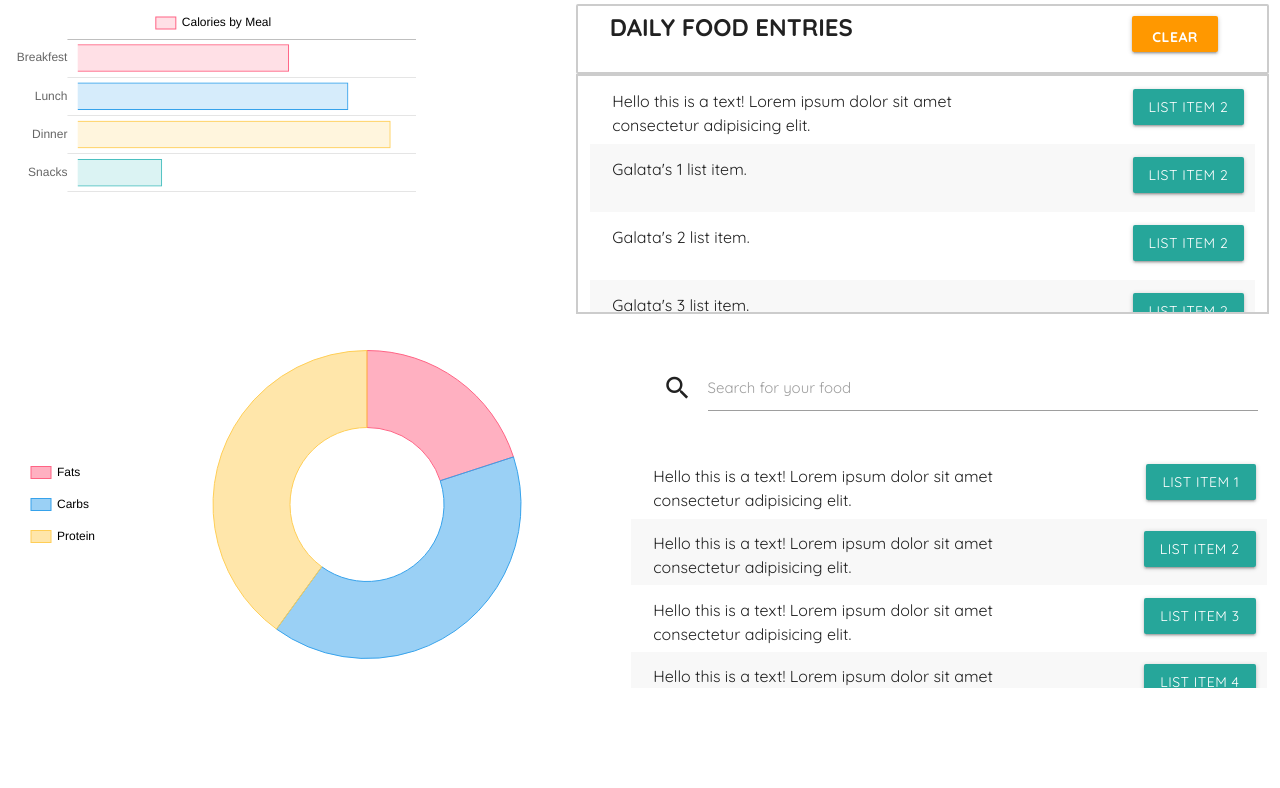
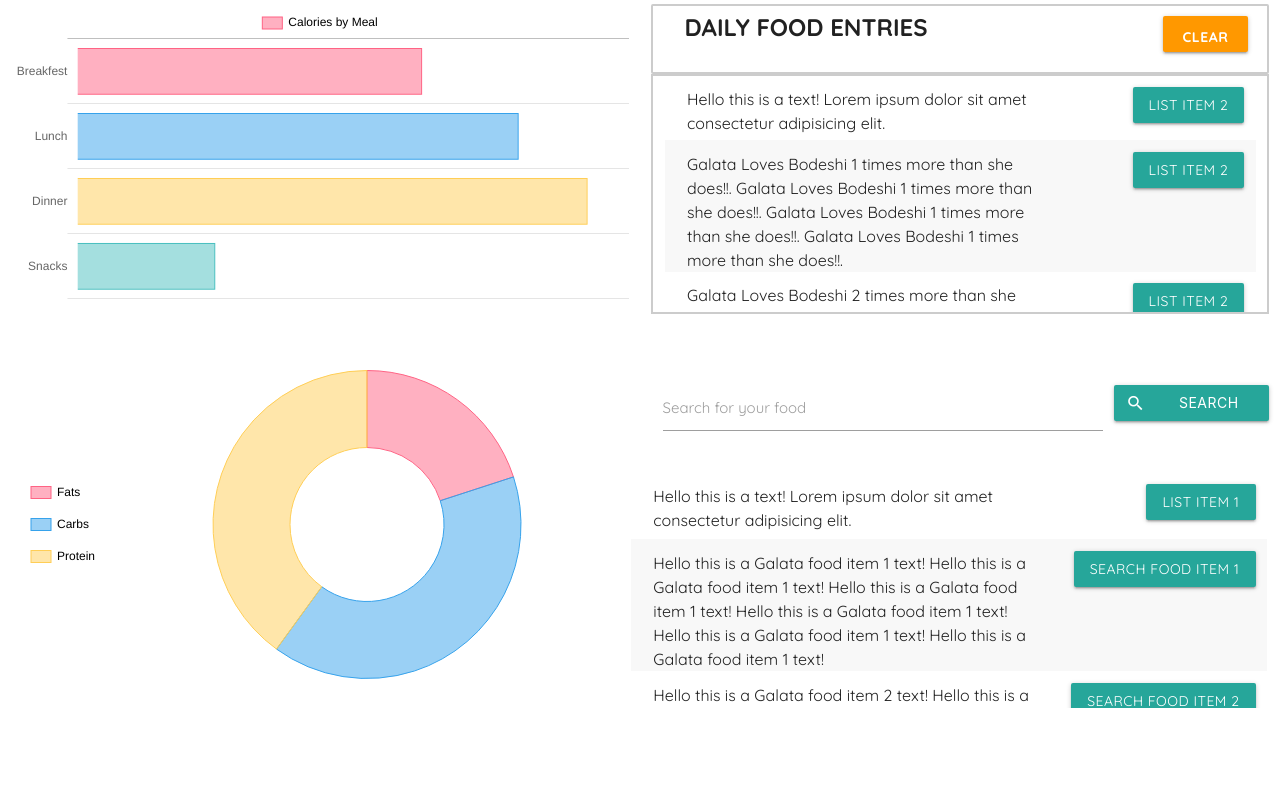
Before and after one commit to tonagalata/tonagalata.github.io, a plain HTML site: page index.html in a window 1280 px wide. Shown: the part 90-878 px from the top of the page. After the commit the page ends 856 px from the top, so only its background shows below. Drawn offline with nearby package versions, Linux system fonts and the light colour scheme.

Commit message:
adds food search list and daily food entry functionality

```diff
--- a/css/style.css
+++ b/css/style.css
@@ -242,17 +242,13 @@ padding-right: 2px;
 
 #clear {
   margin-bottom: 20px;
-  margin-right: 1%;
+  margin-right: -1em;
   width: fit-content;
 }
 
 .daily-meals {
   margin-top: 0;
   border-top: 0;
-}
-
-#pie-chart {
-
 }
 
 .macro-title {
@@ -266,18 +262,19 @@ padding-right: 2px;
   float: right;
 }
 
+.meal-progress-2 {
+  display: none;
+}
+
 @media only screen and (max-width: 950px) {
-  #daily {
-    width: 100%;
-  }
-  .row .col.s10 {
-    width: 100%;
-    margin-left: auto;
-    right: auto;
-    float: left;
+  .row .col.s6 {
+    width: 100% !important;
   }
   .meal-progress {
     display: none;
+  }
+  .meal-progress-2 {
+    display: block;
   }
   #food-search {
     width: 100%;
@@ -288,12 +285,6 @@ padding-right: 2px;
   .input-field {
     width: -webkit-fill-available;
   }
-  .daily-meals {
-    width: 100%;
-    margin-left: auto;
-    left: auto;
-    right: auto;
-}
 
 }
 
--- a/index.html
+++ b/index.html
@@ -29,7 +29,7 @@
         <div class="flexbox-item flexbox-item-2 div col s8 m4 offset-s2" id="total-cal">
             <p class="col s4 cal-percent">Totl. Calories</p>
           <div class="progress">
-              <div id="progress-bar" class="determinate red"  style="width: 70%"></div>
+              <div id="progress-bar" class="determinate green"  style="width: 70%"></div>
           </div>
           <p id="total-percent" class=" col s4 cal-percent percent">70%</p>
         </div>
@@ -39,7 +39,7 @@
         <div class="div col s8 m4 offset-s2">
             <p class="col s4 cal-percent">Calorie Goal</p>
           <div class="progress">
-              <div id="progress-bar2" class="determinate yellow"  style="width: 70%"></div>
+              <div id="progress-bar2" class="determinate green"  style="width: 70%"></div>
           </div>
           <p id="goal-percent" class="col s4 cal-percent percent">50%</p>
       </div>
@@ -71,21 +71,35 @@
   <section>
     <div class="row">
       <div class="meal-progress">
-        <div class="col s4">
+        <div class="col s6">
             <canvas id="myChart2" height="50vh" width="100vw"></canvas>
         </div>
     </div>
-      <div class="col s8 daily-meal" id="daily">
-        <div id="food-daily-entry">
-            <ul id="daily-entry" class="collection col s10 right">
+      <div class="col s6 daily-meal">
+        <div>
+            <ul id="daily-entry" class="collection col s12 right">
               <li class="collection-item">Daily Food Entries
-                <div id="clear" class="right col s2"><a href="#" class="collection-item btn white-text orange waves-effect">Clear</a></div>
+                <div id="clear" class="right col s2"><a href="#" class="collection-item btn white-text orange waves-effect">Clear</a>
+                </div>
               </li>
             </ul>
         </div>
-        <ul class="col s10 right daily-meals">
-          <li class="waves-effect col s12"><a href="#" class="btn waves-effect">List Item 2</a><div class="list-text  col s8">Hello this is a text! Lorem ipsum dolor sit amet consectetur adipisicing elit.</div></li>
+          <ul class="daily-meals col s12 right">
+            <li class="waves-effect col s12">
+              <a href="#" class="btn waves-effect">List Item 2</a>
+              <div class="list-text  col s8">Hello this is a text! Lorem ipsum dolor sit amet consectetur adipisicing elit.
+              </div>
+            </li>
           </ul>
+      </div>
+    </div>
+  </section>
+  <section>
+    <div class="row">
+        <div class="meal-progress-2">
+            <div class="col s6">
+                <canvas id="myChart3" height="50vh" width="100vw"></canvas>
+            </div>
         </div>
     </div>
   </section>
@@ -98,25 +112,25 @@
         </div>
         <div id="food-search" class="col s6 daily-meal">
           <div>
-              <div class="input-field col s12 right">
-                  <i class="material-icons prefix">search</i>
+            <div class="input-field col s9 left">
                 <input type="text" id="autocomplete-input" class="autocomplete">
                 <label for="autocomplete-input">Search for your food</label>
               </div>
+              <div>
+                <button class="col s3 input-field  right daily-meal waves-effect waves-light btn"><i class="material-icons left">search</i>Search</button>
               </div>
-          <ul>
+          </div>
+            <ul id="search-list">
               <li class="waves-effect col s12"><a href="#" class="btn waves-effect">List Item 1</a><div class="list-text  col s8">Hello this is a text! Lorem ipsum dolor sit amet consectetur adipisicing elit.</div></li>
-            <li class="waves-effect col s12"><a href="#" class="btn waves-effect">List Item 2</a><div class="list-text  col s8">Hello this is a text! Lorem ipsum dolor sit amet consectetur adipisicing elit.</div></li>
-            <li class="waves-effect col s12"><a href="#" class="btn waves-effect">List Item 3</a><div class="list-text  col s8">Hello this is a text! Lorem ipsum dolor sit amet consectetur adipisicing elit.</div></li>
-            <li class="waves-effect col s12"><a href="#" class="btn waves-effect">List Item 4</a><div class="list-text  col s8">Hello this is a text! Lorem ipsum dolor sit amet consectetur adipisicing elit.</div></li>
-            <li class="waves-effect col s12"><a href="#" class="btn waves-effect">List Item 5</a><div class="list-text  col s8">Hello this is a text! Lorem ipsum dolor sit amet consectetur adipisicing elit.</div></li>
             </ul>
           </div>
       </div>
     </section>
     <div class="row">
-    <div class="col s3">
-        <canvas id="myChart2" height="35vh" width="70vw"></canvas>
+      <div class="meal-progress-2">
+        <div class="col s6">
+            <canvas id="myChart4" height="35vh" width="70vw"></canvas>
+        </div>
       </div>
   </div>
 </body>
--- a/js/script.js
+++ b/js/script.js
@@ -21,6 +21,16 @@
 //         console.log('bad request: ', error);
 //     }
 //   });
+
+  $('#progress-bar').css('width', '20%');
+  $('#progress-bar').removeClass('green').addClass('red')
+  $('#total-percent').text('20%');
+
+  $('#progress-bar2').css('width', '40%');
+  $('#progress-bar2').removeClass('green').addClass('yellow')
+  $('#goal-percent').text('40%');
+
+
 
   document.addEventListener("touchstart", function(){}, true)
 
@@ -70,10 +80,10 @@ var myChart = new Chart(ctx, {
             label: 'Calories by Meal',
             data: [25, 32, 37, 10],
             backgroundColor: [
-                'rgba(255, 99, 132, 0.2)',
-                'rgba(54, 162, 235, 0.2)',
-                'rgba(255, 206, 86, 0.2)',
-                'rgba(75, 192, 192, 0.2)'
+                'rgba(255, 99, 132, 0.5)',
+                'rgba(54, 162, 235, 0.5)',
+                'rgba(255, 206, 86, 0.5)',
+                'rgba(75, 192, 192, 0.5)'
             ],
             borderColor: [
                 'rgba(255, 99, 132, 1)',
@@ -112,8 +122,100 @@ var myChart = new Chart(ctx, {
     }
 });
 
+var ctx = document.getElementById('myChart3').getContext('2d');
+var myChart = new Chart(ctx, {
+    type: 'horizontalBar',
+    data: {
+        labels: ['Breakfest', 'Lunch', 'Dinner', 'Snacks'],
+        datasets: [{
+            label: 'Calories by Meal',
+            data: [25, 32, 37, 10],
+            backgroundColor: [
+                'rgba(255, 99, 132, 0.5)',
+                'rgba(54, 162, 235, 0.5)',
+                'rgba(255, 206, 86, 0.5)',
+                'rgba(75, 192, 192, 0.5)'
+            ],
+            borderColor: [
+                'rgba(255, 99, 132, 1)',
+                'rgba(54, 162, 235, 1)',
+                'rgba(255, 206, 86, 1)',
+                'rgba(75, 192, 192, 1)'
+            ],
+            borderWidth: 1
+        }]
+    },
+    options: {
+      legend: {
+        labels: {
+          fontColor: "black",
+          boxWidth: 20,
+          padding: 20
+      }
+      },
+        scales: {
+          yAxes: [{
+            gridLines: {
+              drawBorder: false,
+            }
+          }],
+            xAxes: [{
+              display: false,
+              gridLines: {
+                display: false,
+              },
+              ticks: {
+                 beginAtZero: true,
+                 display: false
+              }
+            }]
+        }
+    }
+});
+
+var ctx = document.getElementById('myChart4').getContext('2d');
+var myChart = new Chart(ctx, {
+    title:{
+      text: "Macronutrients"
+    },
+    type: 'doughnut',
+    data: {
+        labels: ['Fats', 'Carbs', 'Protein'],
+        datasets: [{
+            label: '% of macronutrients',
+            data: ['20', '40', '40'],
+            backgroundColor: [
+                'rgba(255, 99, 132, 0.5)',
+                'rgba(54, 162, 235, 0.5)',
+                'rgba(255, 206, 86, 0.5)'
+            ],
+            borderColor: [
+                'rgba(255, 99, 132, 1)',
+                'rgba(54, 162, 235, 1)',
+                'rgba(255, 206, 86, 1)'
+            ],
+            borderWidth: 1
+        }]
+    },
+    options: {
+      legend: {
+            position: 'left',
+            labels: {
+              fontColor: "black",
+              boxWidth: 20,
+              padding: 20
+          }
+          }
+      }
+});
+
+
 let $countItems = 50;
 
-for(i=1; i <= $countItems; i++){
-$('ul.daily-meals').append(`<li class="waves-effect col s12"><a href="#" class="btn waves-effect">List Item 2</a><div class="list-text  col s8">Galata\'s ${i} list item.</div></li>`)
+for(let i=1; i <= $countItems; i++){
+$('ul.daily-meals').append(`<li class="waves-effect col s12"><a href="#" class="btn waves-effect">List Item 2</a><div class="list-text  col s8">Galata Loves Bodeshi ${i} times more than she does!!. Galata Loves Bodeshi ${i} times more than she does!!. Galata Loves Bodeshi ${i} times more than she does!!. Galata Loves Bodeshi ${i} times more than she does!!.</div></li>`)
 }
+
+for(let i=1; i <= $countItems; i++){
+  $('#search-list').append(`<li class="waves-effect col s12"><a href="#" class="btn waves-effect">Search Food Item ${i}</a><div class="list-text  col s8">Hello this is a Galata food item ${i} text! Hello this is a Galata food item ${i} text! Hello this is a Galata food item ${i} text! Hello this is a Galata food item ${i} text! Hello this is a Galata food item ${i} text! Hello this is a Galata food item ${i} text! </div></li>`)
+  }
```
Lines whose indentation alone changed are shown as unchanged.
